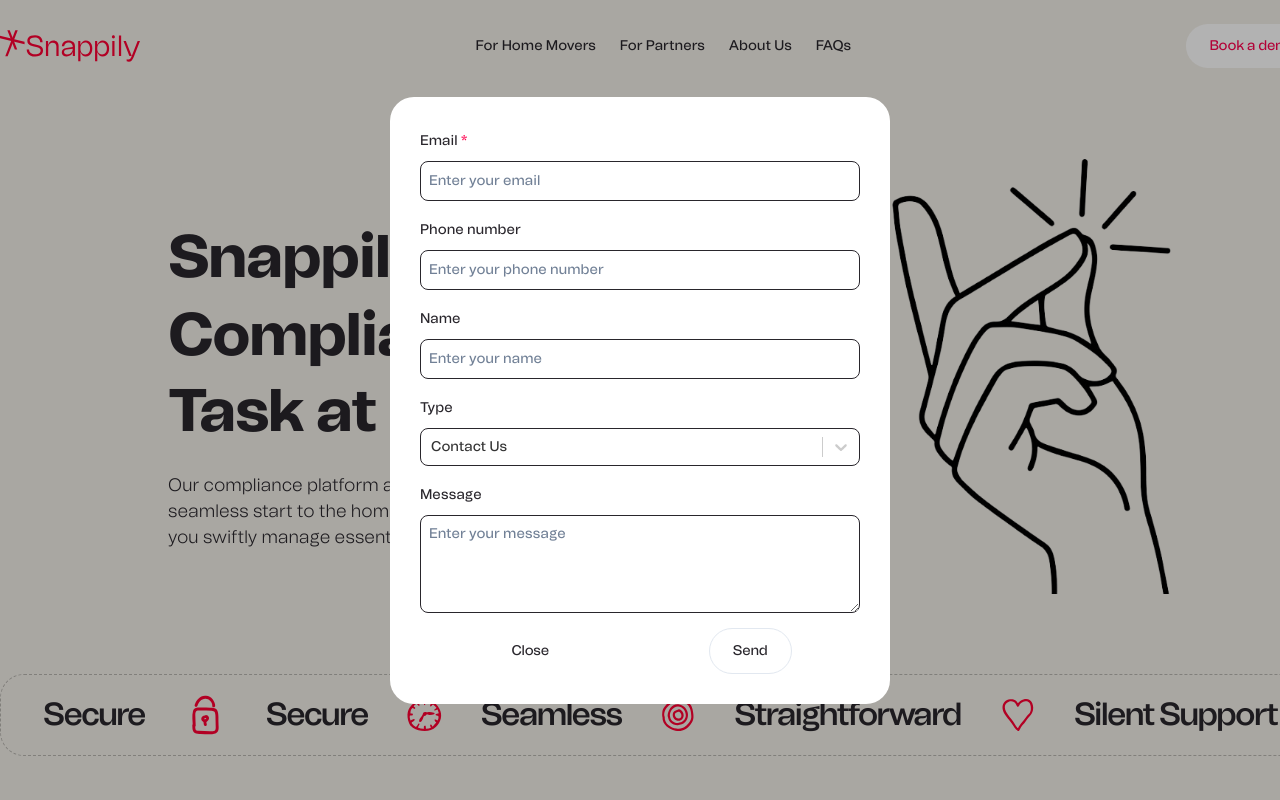
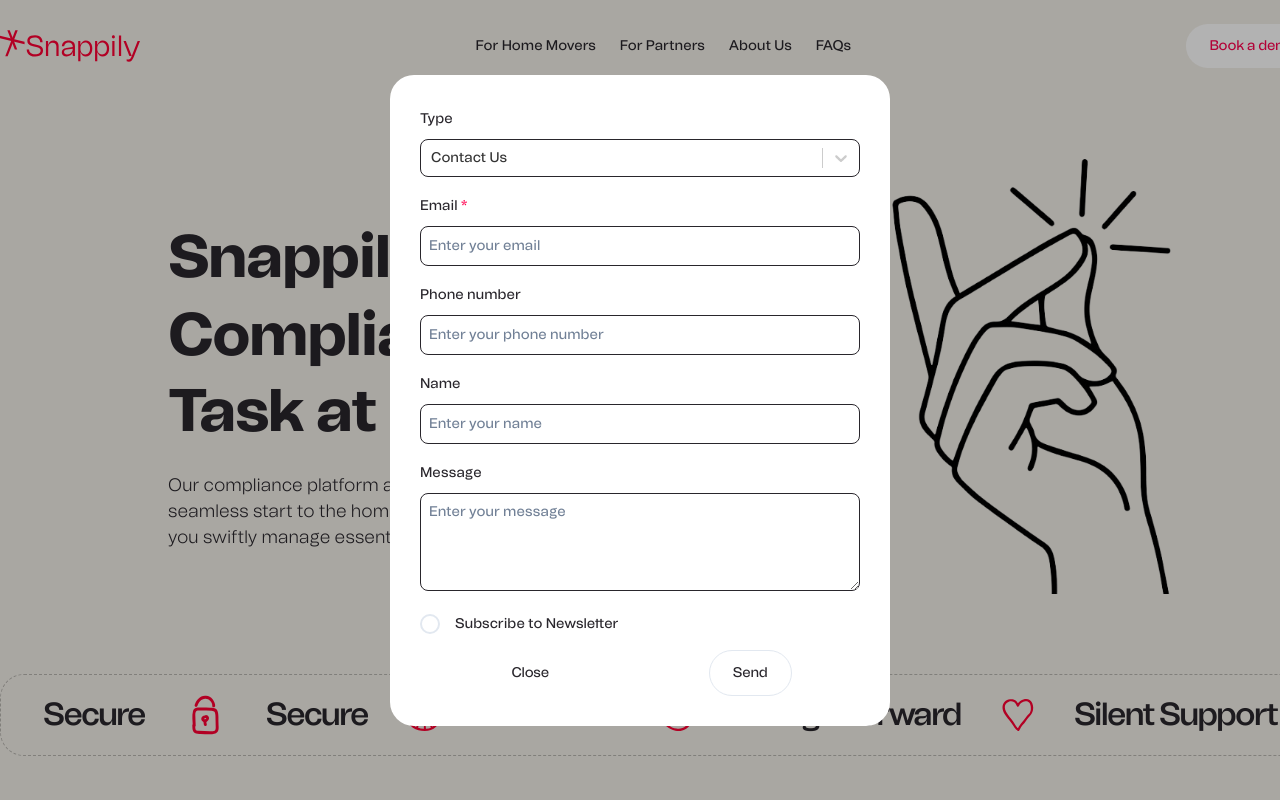
Before and after one commit to G-Vadim/snappily, a Next.js app: page / in a window 1280 px wide. Both pictures are taken after a click on the button "Book a demo". Shown: the top 800 px of the page. Built offline with nearby package versions, Linux system fonts and the light colour scheme.

Commit message:
added the new form

```diff
--- a/src/app/components/modals/BookDemoModal.jsx
+++ b/src/app/components/modals/BookDemoModal.jsx
@@ -1,7 +1,8 @@
 'use client';
-import { useState } from 'react';
+import { useState, useMemo } from 'react';
 import Select from 'react-select';
-import { Flex, Text, Center, Box, Input, Textarea } from '@chakra-ui/react';
+import { Flex, Text, Center, Box, Input, Textarea, Checkbox, useBoolean } from '@chakra-ui/react';
+import { motion, AnimatePresence } from 'framer-motion';
 
 import { Button } from '@/app/components/Button';
 
@@ -33,10 +34,12 @@
 };
 
 const initialForm = {
+  enquiryType: typeOptions[0],
+  email: '',
+  contactNumber: '',
   name: '',
-  email: '',
-  enquiryType: typeOptions[0],
   message: '',
+  subscribeToNewsletter: false,
 };
 
 const defaultErrors = {
@@ -48,6 +51,7 @@
   const [showModal, setShowModal] = useState(false);
   const [formData, setFormData] = useState(initialForm);
   const [errors, setErrors] = useState(defaultErrors);
+  const [isFormFullHeight, setFormFullHeight] = useBoolean(true);
 
   const handleChangeForm = (key, value) => {
     setFormData((prevState) => ({ ...prevState, [key]: value }));
@@ -58,18 +62,28 @@
     handleChangeForm(key, value);
   };
 
+  const handleChangeCheckbox = (event) => {
+    const { checked } = event.target;
+    handleChangeForm('subscribeToNewsletter', checked);
+  };
+
   const handleChangeSelect = (opt) => {
     handleChangeForm('enquiryType', opt);
+    setFormFullHeight.off();
   };
+
+  const isFullForm = useMemo(() => formData.enquiryType.value === typeOptions[0].value, [formData.enquiryType.value]);
 
   const handleSubmit = async () => {
     setErrors(defaultErrors);
+    let emailError = false;
 
     if (!formData.email) {
       setErrors((prevState) => ({
         ...prevState,
         email: 'This field is required!',
       }));
+      emailError = true;
     }
 
     if (!/^[^\s@]+@[^\s@]+\.[^\s@]+$/.test(formData.email)) {
@@ -77,22 +91,32 @@
         ...prevState,
         email: 'The format is wrong!',
       }));
+      emailError = true;
     }
 
-    if (!errors.email) {
+    if (!emailError) {
       try {
+        let data = {
+          email: formData.email,
+        };
+
+        if (isFullForm) {
+          data = {
+            ...formData,
+            enquiryType: formData.enquiryType.value,
+          };
+        }
+
         await fetch(url, {
           method: 'POST',
           headers: {
             'Content-Type': 'application/json',
           },
-          body: JSON.stringify({
-            ...formData,
-            enquiryType: formData.enquiryType.value,
-          }),
+          body: JSON.stringify(data),
         });
         setFormData(initialForm);
         setShowModal(false);
+        setErrors(defaultErrors);
       } catch (e) {
         setErrors((prevState) => ({
           ...prevState,
@@ -104,7 +128,14 @@
 
   return (
     <>
-      <Button color="coral" bgColor="white" onClick={() => setShowModal(true)}>
+      <Button
+        color="coral"
+        bgColor="white"
+        onClick={() => {
+          setShowModal(true);
+          setErrors(defaultErrors);
+        }}
+      >
         Book a demo
       </Button>
       {showModal && (
@@ -116,7 +147,9 @@
           h="100%"
           zIndex={1}
           bgColor="rgba(0, 0, 0, 0.3)"
-          onClick={() => setShowModal(false)}
+          onClick={() => {
+            setShowModal(false);
+          }}
         >
           <Box
             w="500px"
@@ -127,6 +160,24 @@
               e.stopPropagation();
             }}
           >
+            <motion.div
+              initial={{ height: '545px' }}
+              animate={{ height: isFullForm ? '545px' : '200px' }}
+              onAnimationComplete={() => isFullForm && setFormFullHeight.on()}
+            >
+              <Flex mb="15px" flexDir="column" gap="8px">
+                <label htmlFor="type">
+                  <Text as="span" fontSize="xs" lineHeight="xs" fontWeight="medium">
+                    Type
+                  </Text>
+                </label>
+                <Select
+                  options={typeOptions}
+                  value={formData.enquiryType}
+                  onChange={handleChangeSelect}
+                  styles={colourStyles}
+                />
+              </Flex>
               <Flex mb="15px" flexDir="column" gap="8px">
                 <label htmlFor="email">
                   <Text as="span" fontSize="xs" lineHeight="xs" fontWeight="medium">
@@ -157,6 +208,9 @@
                   placeholder="Enter your email"
                 />
               </Flex>
+              <AnimatePresence>
+                {isFullForm && isFormFullHeight && (
+                  <motion.div initial={{ opacity: 0 }} animate={{ opacity: isFullForm ? 1 : 0 }}>
                     <Flex mb="15px" flexDir="column" gap="8px">
                       <label htmlFor="contactNumber">
                         <Text as="span" fontSize="xs" lineHeight="xs" fontWeight="medium">
@@ -199,20 +253,7 @@
                         placeholder="Enter your name"
                       />
                     </Flex>
-            <Flex mb="15px" flexDir="column" gap="8px">
-              <label htmlFor="type">
-                <Text as="span" fontSize="xs" lineHeight="xs" fontWeight="medium">
-                  Type
-                </Text>
-              </label>
-              <Select
-                options={typeOptions}
-                value={formData.enquiryType}
-                onChange={handleChangeSelect}
-                styles={colourStyles}
-              />
-            </Flex>
-            <Flex mb="15px" flexDir="column" gap="8px">
+                    <Flex mb="20px" flexDir="column" gap="8px">
                       <label htmlFor="message">
                         <Text as="span" fontSize="xs" lineHeight="xs" fontWeight="medium">
                           Message
@@ -236,6 +277,23 @@
                         }}
                       />
                     </Flex>
+                    <Flex mb="15px" flexDir="column" gap="8px">
+                      <Checkbox
+                        size="lg"
+                        spacing="15px"
+                        alignItems="center"
+                        value={formData.subscribeToNewsletter}
+                        onChange={handleChangeCheckbox}
+                      >
+                        <Text fontSize="xs" fontWeight="medium">
+                          Subscribe to Newsletter
+                        </Text>
+                      </Checkbox>
+                    </Flex>
+                  </motion.div>
+                )}
+              </AnimatePresence>
+            </motion.div>
             <Flex justifyContent="space-around">
               <Button onClick={() => setShowModal(false)}>Close</Button>
               <Button
```
Also changed, not shown: 1 other file (tests, documents, lock files or other folders). Lines whose indentation alone changed are shown as unchanged.
